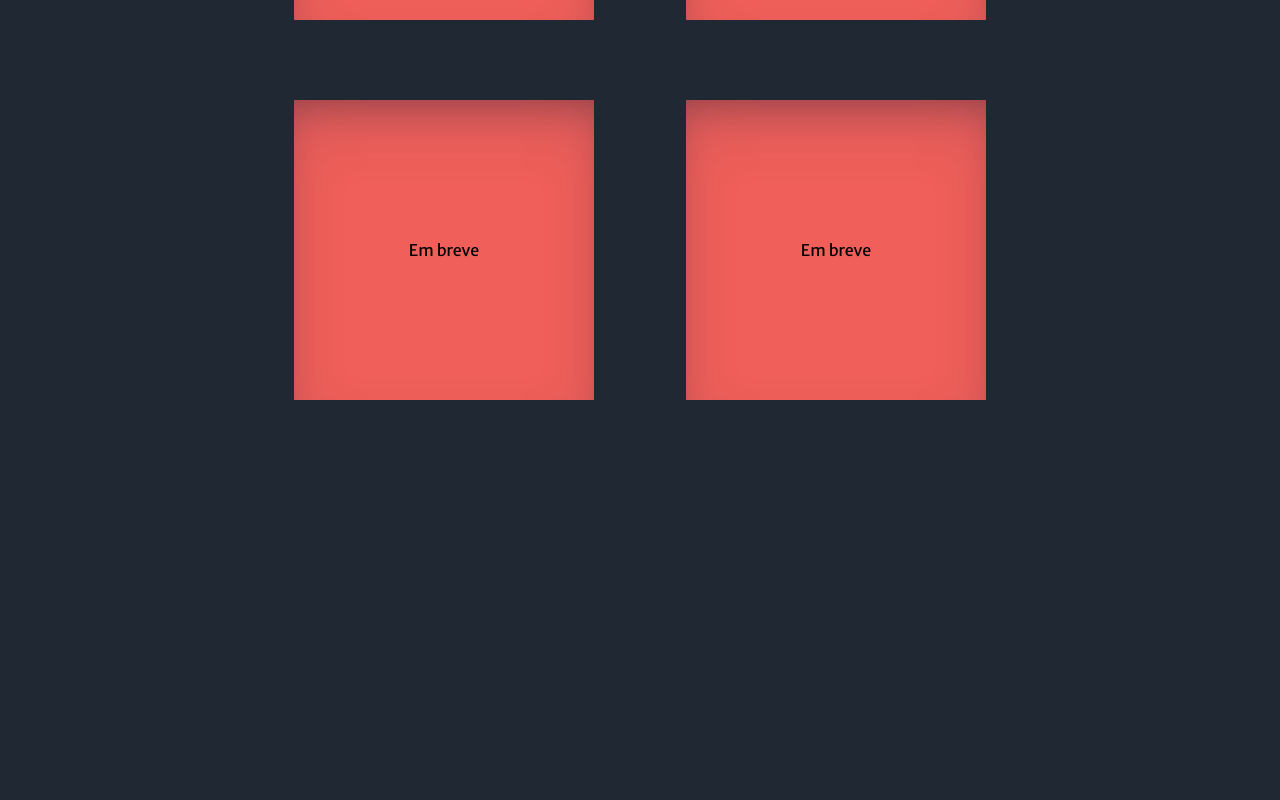
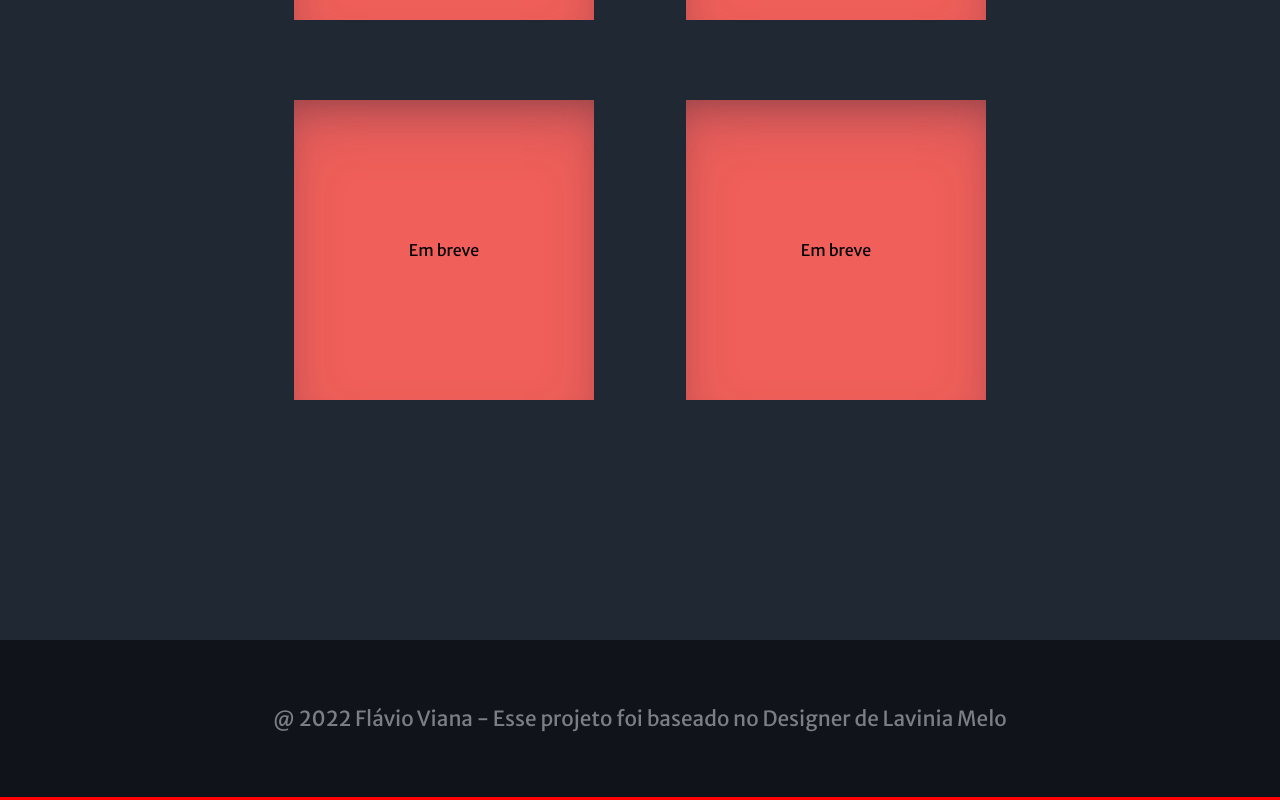
Before and after one commit to FLaVio-G/portifolio, a React (Create React App) app: page / in a window 1280 px wide. Shown: the part 3534-4334 px from the top of the page. Before the commit the page ends 3934 px from the top, so only its background shows below. Built offline with nearby package versions, Linux system fonts and the light colour scheme.

Commit message:
Finalização do componente LowBar

```diff
--- a/src/App.tsx
+++ b/src/App.tsx
@@ -7,6 +7,7 @@ import NavBar from "./components/NavBar";
 import { GlobalStyle } from "./styles/global";
 import Skills from "./components/Skills";
 import Projects from "./components/Projects";
+import LowBar from "./components/LowBar";
 
 function App() {
   return (
@@ -16,7 +17,7 @@ function App() {
       <About />
       <Skills />
       <Projects />
-
+      <LowBar/>
 
       <GlobalStyle />
     </>
--- a/src/components/LowBar/index.tsx
+++ b/src/components/LowBar/index.tsx
@@ -1,47 +1,17 @@
-import { Container, Header, Link, Name, OptionMenu } from "./styles";
-import flavio from "../../assets/flavio.jpg";
+import { Container, Title } from "./styles";
 
-function NavBar() {
+function Projects() {
   return (
 
     <Container>
 
-        <Name>
-          <p className="MyName"> Flávio Viana </p>
-        </Name>
-
-        <Header>
-
-        <Link>
-            {/* <Link to='Technologies' smooth={true} duration={1000}> */}
-            <OptionMenu>Home</OptionMenu>
-          </Link>
-
-          <Link>
-            {/* <Link to='informations' smooth={true} duration={1000}> */}
-            <OptionMenu>Sobre</OptionMenu>
-          </Link>
-
-          <Link>
-            {/* <Link to='Experiences' smooth={true} duration={1000}> */}
-            <OptionMenu>Habilidades</OptionMenu>
-          </Link>
-
-          <Link>
-            {/* <Link to='Technologies' smooth={true} duration={1000}> */}
-            <OptionMenu>Portifolio</OptionMenu>
-          </Link>
+      <Title>@ 2022 Flávio Viana - Esse projeto foi baseado no Designer de Lavinia Melo</Title>
 
 
-
-        </Header>
-
     </Container>
-
-
 
 
   );
 }
 
-export default NavBar;
+export default  Projects;
--- a/src/components/LowBar/styles.ts
+++ b/src/components/LowBar/styles.ts
@@ -1,52 +1,28 @@
 import styled from 'styled-components';
 
-export const Container = styled.div`
-  width: 100%;
-  height: 4rem;
-  padding: 0 5rem;
-  align-items: center;
-  justify-content: space-between;
-  padding: 0 5rem;
-  position: fixed;
-  display: flex;
-  z-index: 999;
-  background:#202833;
+export const Container = styled.nav`
+    width: 100%;
+    height: 10rem;
+    margin-top: 15rem;
+    display: flex;
+    align-items: center;
+    justify-content:flex-end;
+    opacity:1;
+    background:#10141A;
+    border-bottom: solid;
+    width: auto;
+    border-bottom-color:red;
 
 
-
-
-    .MyName{
-      font-size: 23px;
-      font-weight: bold;
-    }
-    .Description{
-      font-size: 13px;
-      font-weight: small;
-    }
   `;
 
-export const Header = styled.div`
+export const Title = styled.div`
+width: 100%;
 display: flex;
-`;
+justify-content: center;
+align-items: center;
+color: #E6E7F4;
+opacity: 0.5;
+font-size:1.3rem;
 
-
-
-export const Link = styled.div`
-
-
-`;
-
-export const OptionMenu = styled.div`
-padding: 0 1.2rem;
-font-size: 1rem;
-color: white;
-
-
-`;
-
-export const Name = styled.div`
-padding: 0 1.2rem;
-font-size: 1rem;
- color: white;
-
-`
+  `;
```
Also changed, not shown: paleta/base.png (added), paleta/base2.png (added).
